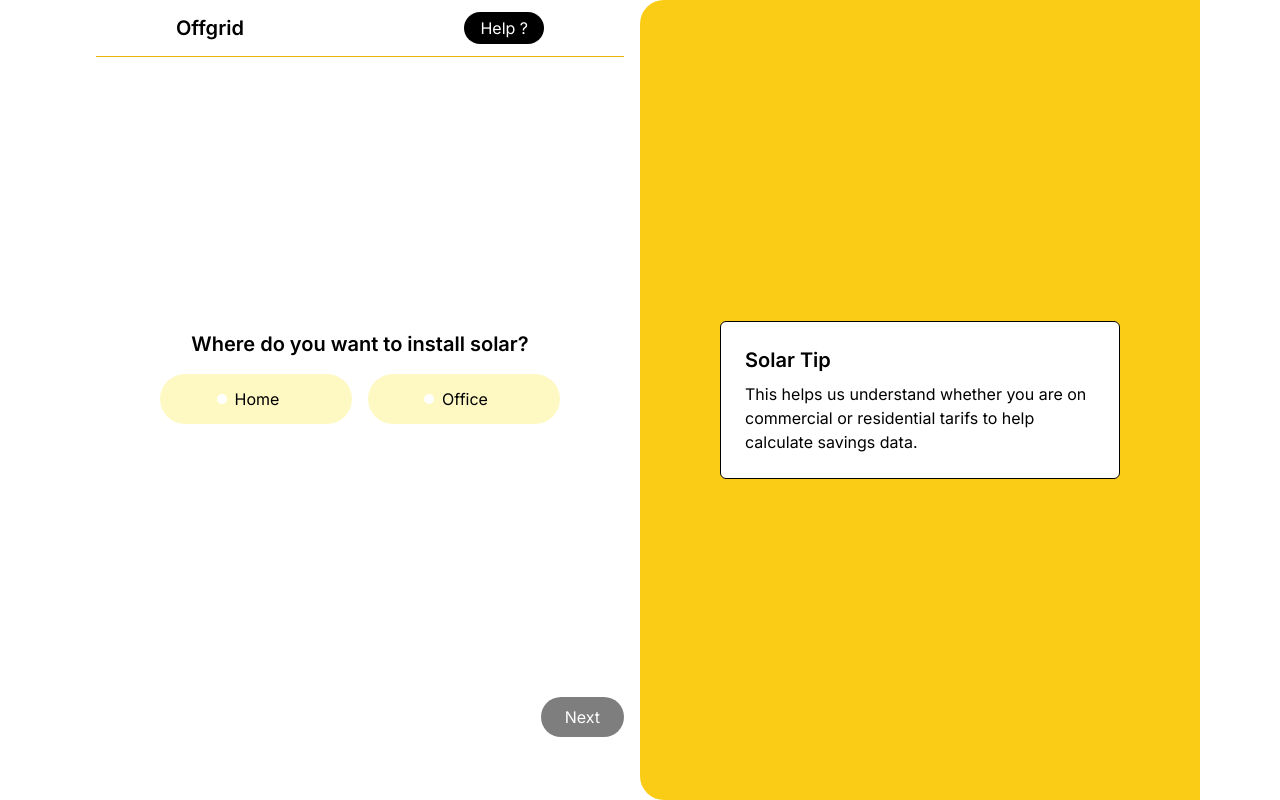
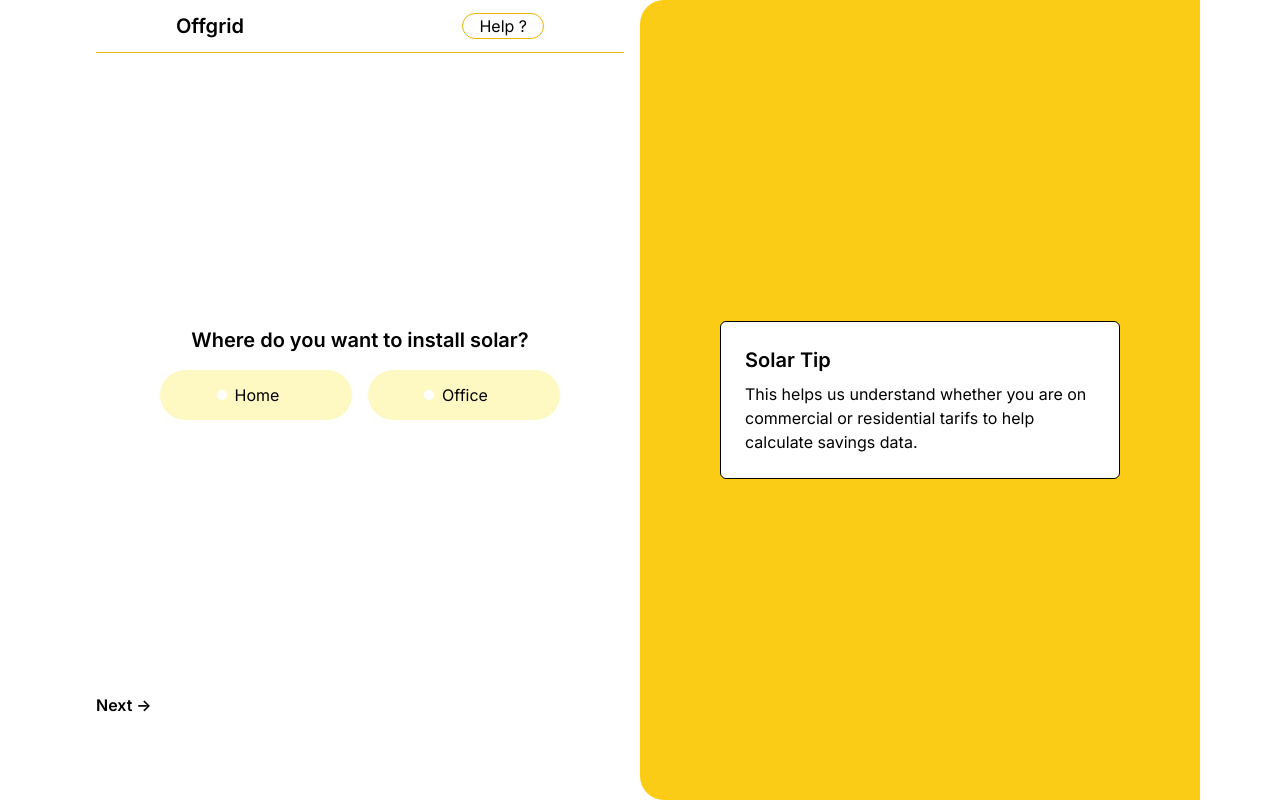
Before and after one commit to Thagoo/offgrid-energy-rooftop-mapper, a Next.js app: page /form in a window 1280 px wide. Built offline with nearby package versions, Linux system fonts and the light colour scheme.

Commit message:
Remove fill for bottom navigation buttons

```diff
--- a/src/app/form/page.tsx
+++ b/src/app/form/page.tsx
@@ -228,14 +228,14 @@ const FormPage = () => {
               </div>
             </div>
           )}
-          <div className="">
+          <div className="font-semibold">
             <div className=" flex justify-between items-center">
               {question !== 0 && (
                 <button
                   onClick={() => setQuestion(question - 1)}
-                  className=" bg-black px-6 py-2 text-white rounded-full"
+                  className="font-semibold"
                 >
-                  Back
+                 {"<-"} Back
                 </button>
               )}
               {question < 5 && (
@@ -244,9 +244,9 @@ const FormPage = () => {
                     formState[question as keyof typeof formState] === ""
                   }
                   onClick={() => setQuestion(question + 1)}
-                  className=" bg-black px-6 ml-auto py-2 text-white disabled:opacity-50 rounded-full"
+                  className="font-semibold"
                 >
-                  Next
+                  Next {"->"}
                 </button>
               )}
             </div>
--- a/src/components/navbar/index.tsx
+++ b/src/components/navbar/index.tsx
@@ -6,7 +6,7 @@ const Navbar = () => {
       <div className="text-xl font-semibold">
         <Link href={"/"}>Offgrid</Link>
       </div>
-      <div className="bg-black rounded-full px-4 py-1 text-white">Help ?</div>
+      <div className="border border-yellow-500 px-4 rounded-full">Help ?</div>
     </div>
   );
 };
```
Also changed, not shown: 1 other file (tests, documents, lock files or other folders).
